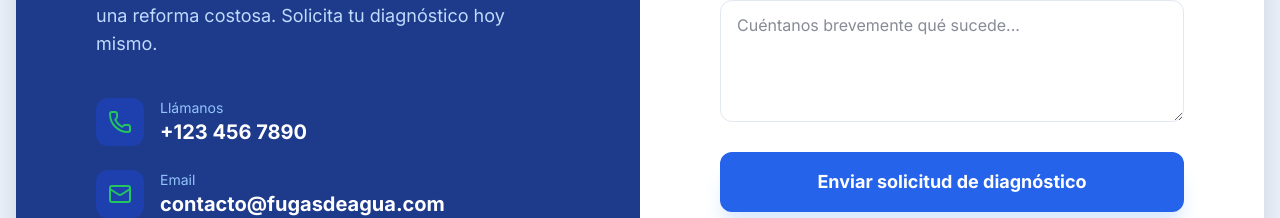
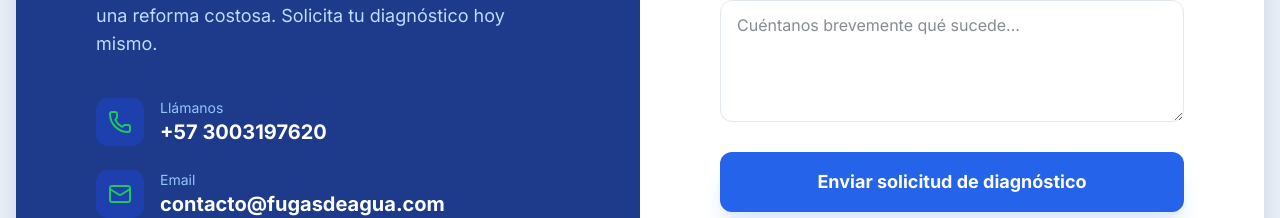
Before and after one commit to SebasValenciaV/Fugas-de-Agua, a React (Vite) app: page / in a window 1280 px wide. Shown: the part 5283-5501 px from the top of the page. Built offline with nearby package versions, Linux system fonts and the light colour scheme.

Commit message:
Update App.tsx

```diff
--- a/src/App.tsx
+++ b/src/App.tsx
@@ -507,7 +507,7 @@ export default function App() {
                   </div>
                   <div>
                     <p className="text-primary-300 text-sm">Llámanos</p>
-                    <p className="text-xl font-bold">+123 456 7890</p>
+                    <p className="text-xl font-bold">+57 3003197620</p>
                   </div>
                 </div>
                 <div className="flex items-center gap-4">
```
